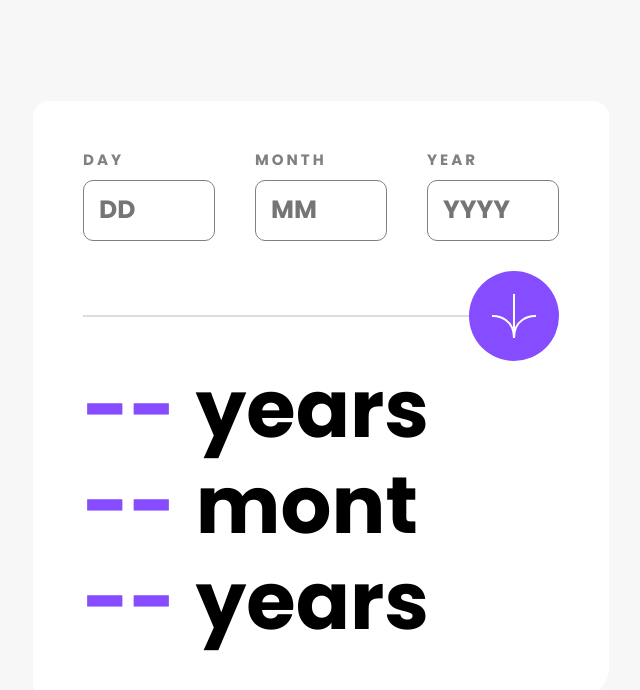
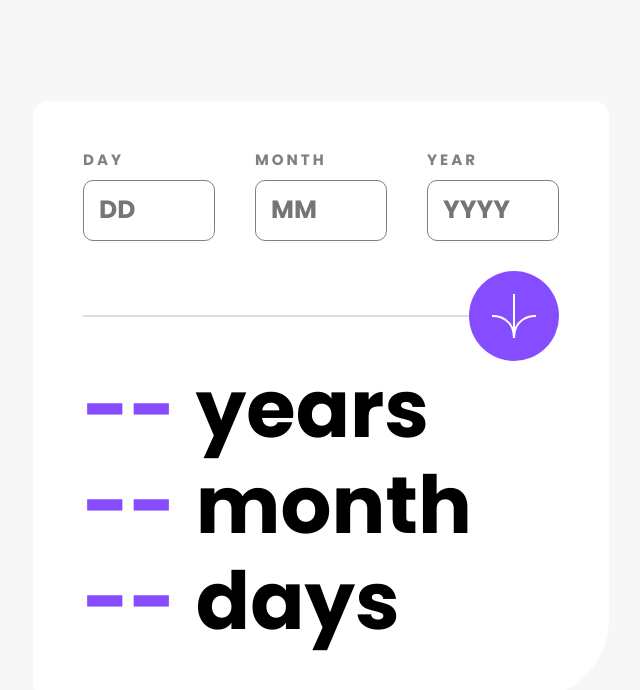
Before and after one commit to YanochkaLz/age-calculator, a React (Create React App) app: page / in a window 1280 px wide. Shown: the top 690 px of the page, without its empty margins (319-959 px from the left). Built offline with nearby package versions, Linux system fonts and the light colour scheme.

Commit message:
Finiching logic

```diff
--- a/src/App.js
+++ b/src/App.js
@@ -1,13 +1,20 @@
+import { useState } from 'react';
 import InputFields from './components/InputFields';
 import OutputFields from './components/OutputFields';
 import './styles/App.css';
 
 function App() {
+  const [data, setData] = useState({
+    day: '',
+    month: '',
+    year: ''
+  })
+
   return (
     <div className='container'>
       <div className='block'>
-        <InputFields/>
-        <OutputFields/>
+        <InputFields setGlobalData={setData}/>
+        <OutputFields data={data}/>
       </div>
     </div>
   );
--- a/src/components/CustomInput.js
+++ b/src/components/CustomInput.js
@@ -65,7 +65,7 @@ const CustomInput = ({ label = 'DAY', placeholder = 'DD', setData, setError }) =
                 {label}
                 <br></br>
             </label>
-            <input value={value} onChange={e => setValue(e.target.value)} id='input' placeholder={placeholder} type='text' />
+            <input autoComplete='off' value={value} onChange={e => setValue(e.target.value)} id='input' placeholder={placeholder} type='text' />
             {mistake &&
                 <div className='error-mess'>{mistake}</div>
             }
--- a/src/components/InputFields.js
+++ b/src/components/InputFields.js
@@ -2,7 +2,7 @@ import React, { useState } from 'react'
 import CustomInput from './CustomInput'
 import arrowImg from '../assets/images/icon-arrow.svg';
 
-const InputFields = () => {
+const InputFields = ({setGlobalData}) => {
 
   const [data, setData] = useState({
     day: '',
@@ -27,7 +27,7 @@ const InputFields = () => {
     }
     setError(false);
 
-
+    setGlobalData(data);
   }
 
   return (
--- a/src/components/OutputFields.js
+++ b/src/components/OutputFields.js
@@ -1,14 +1,55 @@
-import React from 'react'
+import React, { useEffect, useState } from 'react'
 import CustomOutput from './CustomOutput'
 
-const OutputFields = () => {
-  return (
-    <div className='output-fields'>
-        <CustomOutput prop='years'/>
-        <CustomOutput prop='mont'/>
-        <CustomOutput prop='years'/>
-    </div>
-  )
+const MS_IN_YEAR = 31536000000;
+const MS_IN_MONTH = 2.6297 * (10 ** 9);
+const MS_IN_DAY = 8.64 * (10 ** 7);
+
+const OutputFields = ({ data }) => {
+    const [userAge, setUserAge] = useState({
+        years: '--',
+        month: '--',
+        days: '--'
+    })
+    console.log(userAge)
+
+    const calculateAge = (date) => {
+        if (!data.day.length || !data.month.length || !data.year.length) {
+            return;
+        }
+        const currentTime = new Date();
+        const userTime = new Date(date.year, date.month - 1, date.day);
+        let diff = currentTime - userTime;
+
+        console.log((currentTime - userTime) / MS_IN_MONTH)
+
+        const year = Math.floor(diff / MS_IN_YEAR);
+        diff -= year * MS_IN_YEAR;
+
+        const month = Math.floor(diff / MS_IN_MONTH);
+        diff -= month * MS_IN_MONTH;
+
+        const day = Math.floor(diff / MS_IN_DAY);
+
+        console.log(year, month, day);
+        setUserAge({
+            years: year.toString(),
+            month: month.toString(),
+            days: day.toString()
+        })
+    }
+
+    useEffect(() => {
+        calculateAge(data);
+    }, [data]);
+
+    return (
+        <div className='output-fields'>
+            {Object.entries(userAge).map((elem, i) =>
+                <CustomOutput key={i} prop={elem[0]} value={elem[1].length ? elem[1] : '--'} />
+            )}
+        </div>
+    )
 }
 
 export default OutputFields
--- a/src/styles/App.css
+++ b/src/styles/App.css
@@ -24,7 +24,7 @@
 .block {
     background-color: white;
     padding: 50px;
-    border-radius: 1rem 1rem 2rem 1rem;
+    border-radius: 1rem 1rem 5rem 1rem;
 }
 
 .input-block {
```
